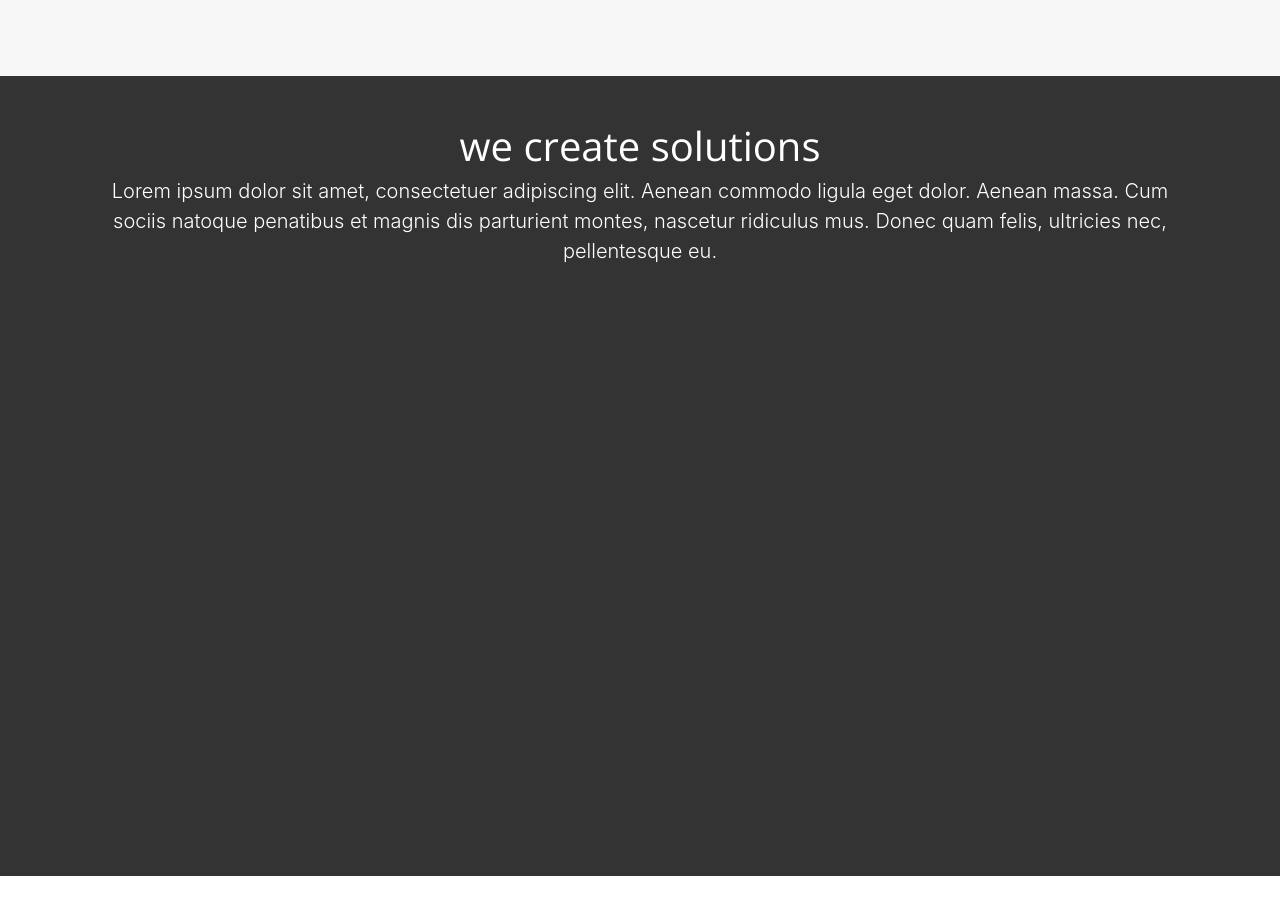
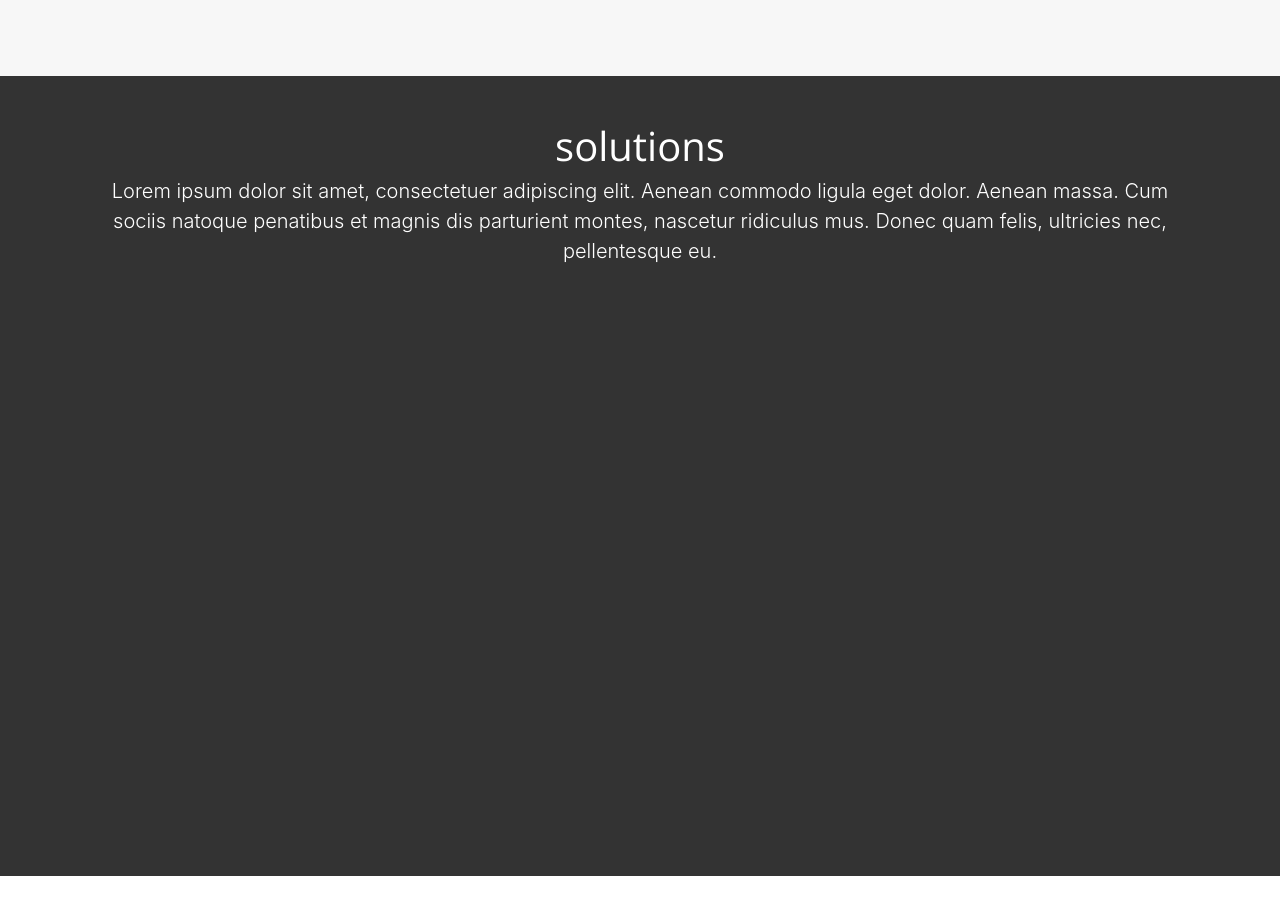
Before and after one commit to daelian1/color, a plain HTML site: page index.html in a window 1280 px wide. Shown: the part 780-1694 px from the top of the page. Drawn offline with nearby package versions, Linux system fonts and the light colour scheme; a web font is replaced by a local one.

Commit message:
Commit from Pingendo

```diff
--- a/index.html
+++ b/index.html
@@ -39,7 +39,7 @@
     <div class="container">
       <div class="row">
         <div class="col-md-12 text-center">
-          <h1 class="text-white">we create solutions</h1>
+          <h1 class="text-white">solutions</h1>
           <p class="lead text-white">Lorem ipsum dolor sit amet, consectetuer adipiscing elit. Aenean commodo ligula eget dolor. Aenean massa. Cum sociis natoque penatibus et magnis dis parturient montes, nascetur ridiculus mus. Donec quam felis, ultricies nec, pellentesque eu.</p>
         </div>
       </div>
```
